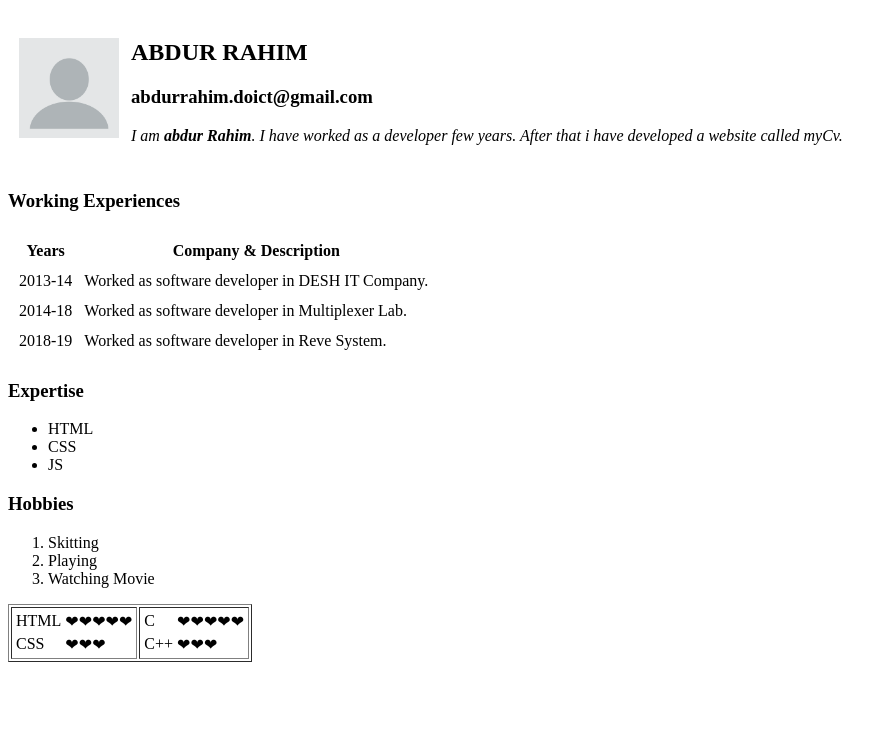
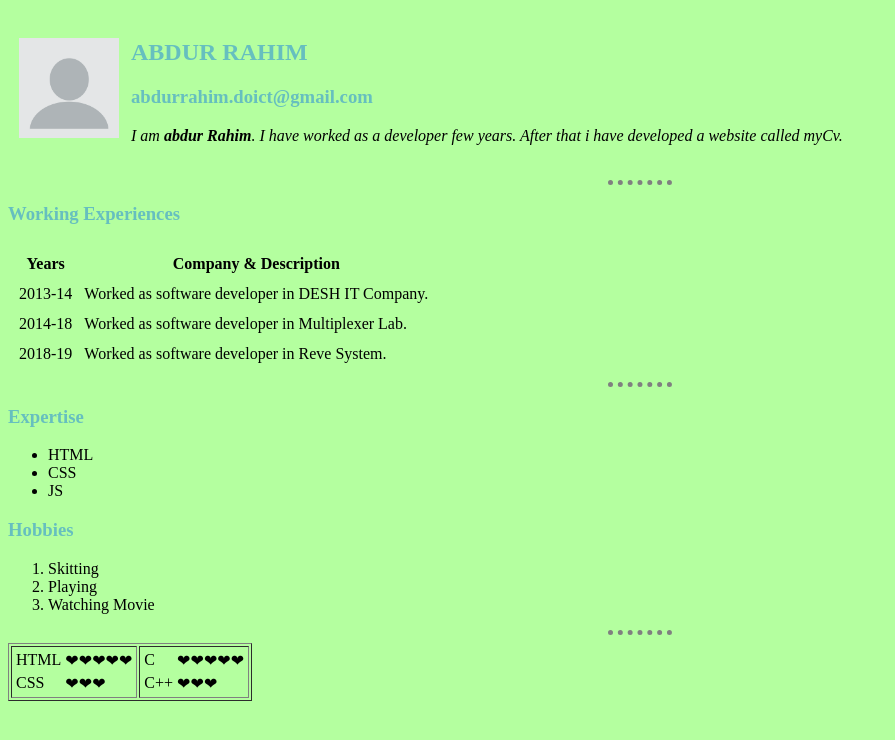
Before and after one commit to backbencherRahim/website, a plain HTML site: page index.html in a window 1280 px wide. Shown: the whole page, without its empty margins (0-895 px from the left). Drawn offline with Linux system fonts and the light colour scheme.

Commit message:
some style have been added in style sheet file

```diff
--- a/css/style.css
+++ b/css/style.css
@@ -0,0 +1,14 @@
+body{
+    background-color: #B4FF9F;
+}
+h2, h3{
+    color: #66BFBF;
+}
+hr{
+    border-style: none;
+    border-top-style: dotted;
+    border-width: 5px;
+    border-color: grey;
+    height: 0px;
+    width: 5%;
+}
--- a/index.html
+++ b/index.html
@@ -22,6 +22,7 @@
 
     <!-- End Header Part -->
     <!-- Works and Education -->
+    <hr>
     <h3>Working Experiences</h3>
     <table cellspacing="10">
         <tr>
@@ -42,7 +43,7 @@
         </tr>
     </table>
 
-
+    <hr>
     <!-- End Works and Education -->
     <!-- Expertise Field -->
     <h3>Expertise</h3>
@@ -58,7 +59,7 @@
         <li>Watching Movie</li>
     </ol>
     <!-- End Expertise -->
-
+    <hr>
     <!-- Skill Levels -->
     <table border="1">
         <tr>
```
